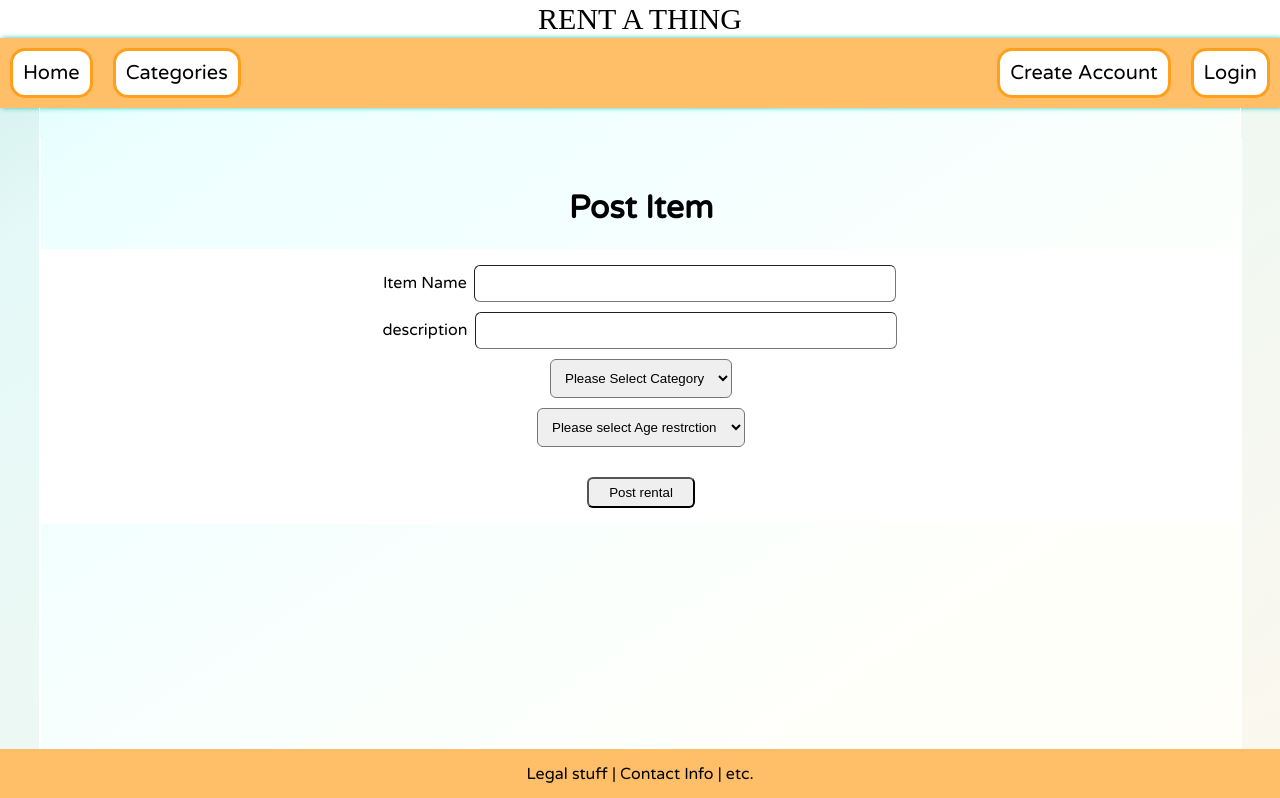
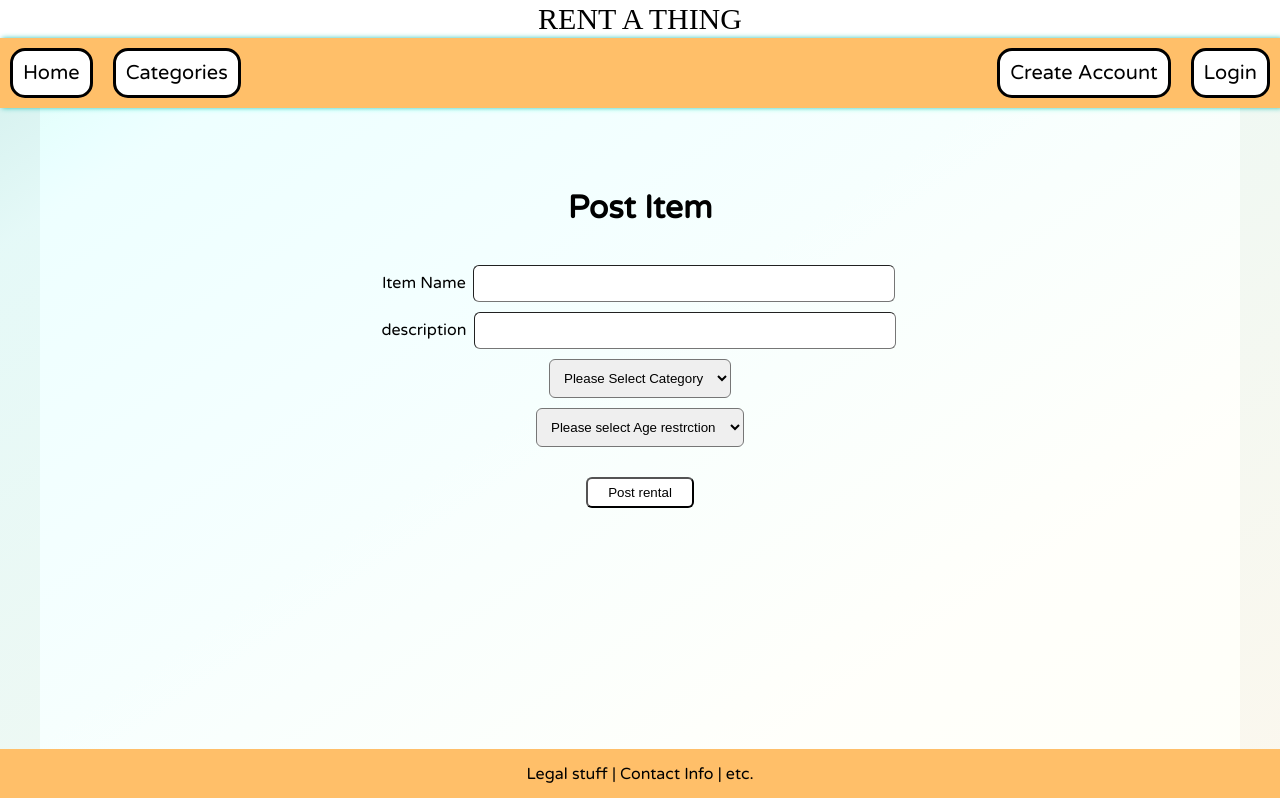
Before and after one commit to darshanbala/rent-a-thing, a React (Create React App) app in the folder FrontEnd/web-app/: page /postItem in a window 1280 px wide. Shown: the top 798 px of the page. Built offline with nearby package versions, Linux system fonts and the light colour scheme; no server answers; a web font is replaced by a local one.

Commit message:
some more small changes / fixes to submission buttons

```diff
--- a/FrontEnd/web-app/src/components/user/CreateAccount.js
+++ b/FrontEnd/web-app/src/components/user/CreateAccount.js
@@ -243,6 +243,7 @@ class CreateAccount extends Component {
 
   async changeCity(e) {
     //console.log(e.target.innerHTML);
+    e.preventDefault();
     const cityName = e.target.innerHTML; // Get city string i.e. Glasgow
     console.log(cityName);
     //this.setState({ city });
@@ -275,8 +276,7 @@ class CreateAccount extends Component {
 
     if (!valid_new_user) {
       return (
-        <main>
-          <div>
+        <section>
             <h1>CreateAccount</h1>
             <form className="SubmissionForm">
               <section>
@@ -299,14 +299,12 @@ class CreateAccount extends Component {
                 {validationMessage && <p className="error">{validationMessage}</p>}
               </section>
             </form>
-          </div>
-        </main>
+        </section>
       );
     }
     else {
       return (
-        <main>
-          <div>
+        <section>
             <h1>User details:</h1>
             <form className="SubmissionForm">
               <section>
@@ -371,8 +369,7 @@ class CreateAccount extends Component {
                 {validationMessage && <p className="error">{validationMessage}</p>}
               </section>
             </form>
-          </div>
-        </main>
+        </section>
       )
     }
   }
--- a/FrontEnd/web-app/src/css/categories.css
+++ b/FrontEnd/web-app/src/css/categories.css
@@ -1,12 +1,13 @@
 .item-list {
   display: flex;
+  padding-bottom: 3em;
 }
 
 .category{
   padding: 0.5em;
-
-  border: 3px solid #ff9f1c;
-  border-radius: 12px;
+  background-color: white;
+  border: 3px solid #FFBF69;
+  border-radius: 10px;
   margin: 0.5em;
   cursor: pointer;
   width: 350px;
@@ -21,19 +22,25 @@
 
 .category:hover{
   /*background: #ff9f1c;*/
-  box-shadow: 0px 0px 6px #2ec4b6;
+  box-shadow: 0px 0px 8px grey;
+  border-top-left-radius: 30px;
+  border-bottom-right-radius: 30px;
   border: 3px solid #2ec4b6;
-  transition: 0.2s;
+  transition: 0.4s;
 }
 
 #category_card_img {
   width: 100%;
   margin-bottom: 15px;
+  border-radius: 5px;
+  box-shadow: 0 0 5px black;
+  border: 1px solid black;
 }
 
 #info_container {
   margin-top: 10px;
   flex: 4;
+
 }
 
 #img_container {
--- a/FrontEnd/web-app/src/index.css
+++ b/FrontEnd/web-app/src/index.css
@@ -26,14 +26,15 @@
   padding: 0.5em;
   margin: 0.5em;
   border-radius: 15px;
-  border: 3px solid #ff9f1c;
-  transition-duration: 0.2s;
+  border: 3px solid black;
+  transition: 0.15s;
   display: inline-block;
 }
 
 .navButton:hover {
   /*background-color: #a53c07;*/
   border: 3px solid #2ec4b6;
+  transition: 0.2s;
 }
 
 .footer {
@@ -82,7 +83,7 @@
 }
 
 .SubmissionForm {
-  background: #fff;
+  background: inherit;
   padding: 1em;
   display: flex;
   flex-direction: column;
@@ -156,9 +157,6 @@ main {
   text-align: center;
   background-color: inherit;
   backdrop-filter:  brightness(104%) ;
-  border-right: 1px solid white;
-  border-left: 1px solid white;
-  height: 100%;
   min-height: 100vh;
 }
 
@@ -176,11 +174,17 @@ main {
   padding: 1em;
   border: 2px solid #2ec4b6;
   margin: 1em;
-  border-radius: 12px;
+  border-top-left-radius: 30px;
+  border-bottom-right-radius: 30px;
+  border-top-right-radius: 12px;
+  border-bottom-left-radius: 12px;
 }
 
 .cityCard:hover{
   border: 2px solid #2ec4b6;
+  border-top-left-radius: 30px;
+  border-bottom-right-radius: 30px;
+
   transition: 0.5s;
 }
 
@@ -264,16 +268,22 @@ input[type=date] {
   border-radius: 6px;
   border-width: thin;
 }
+
+form {
+  background-color: inherit;
+}
+
 input[type=submit] {
   margin-top: 20px;
   padding: 6px 20px 6px 20px;
   border-radius: 6px;
   border-width: 2px;
   transition: 0.2s;
+  background-color: white;
 }
 input[type=submit]:hover {
   border: 2px solid #2ec4b6;
   border-radius: 6px;
   transition: 0.3s;
-  box-shadow: 0 0 4px white;
+  box-shadow: 0 0 4px black;
 }
```
